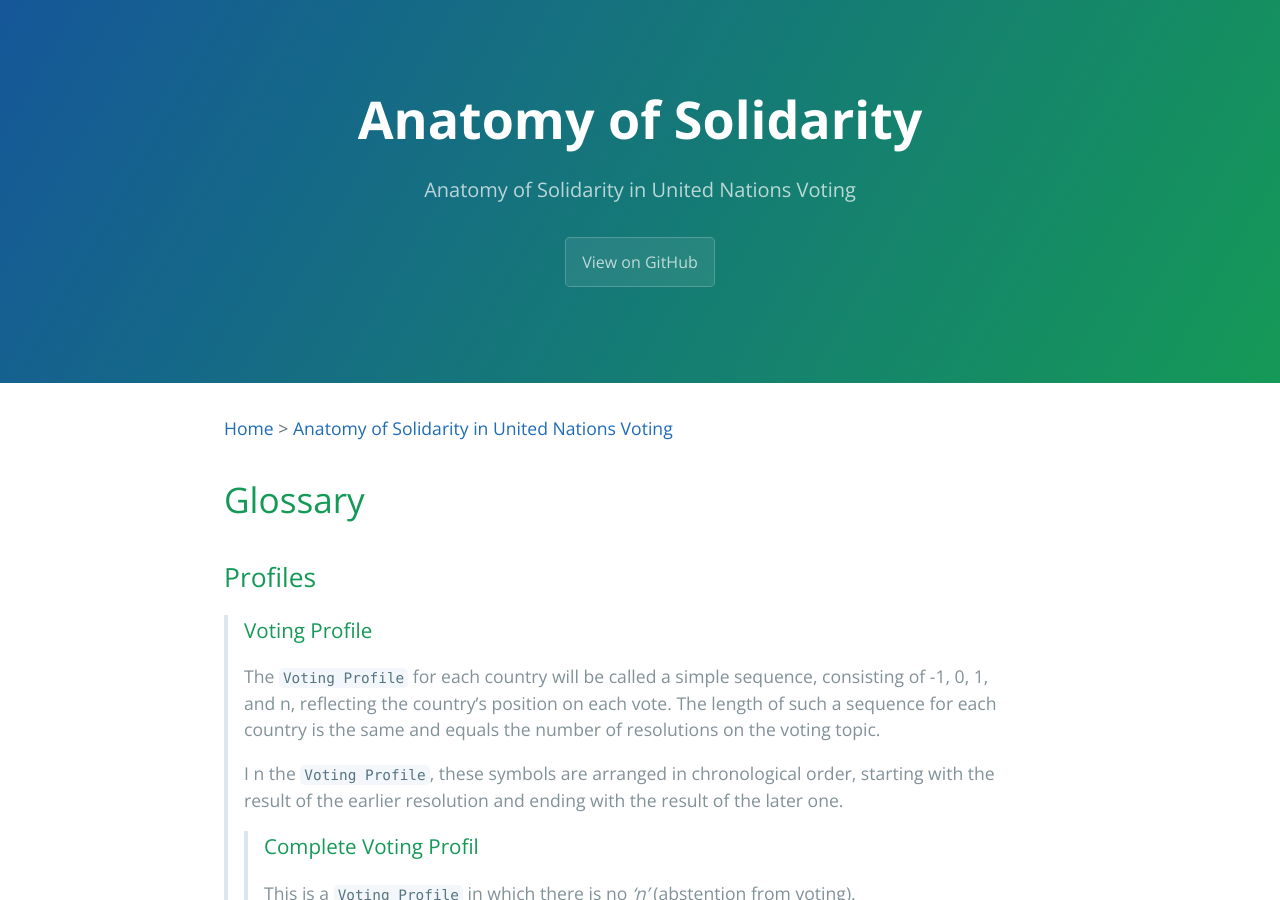
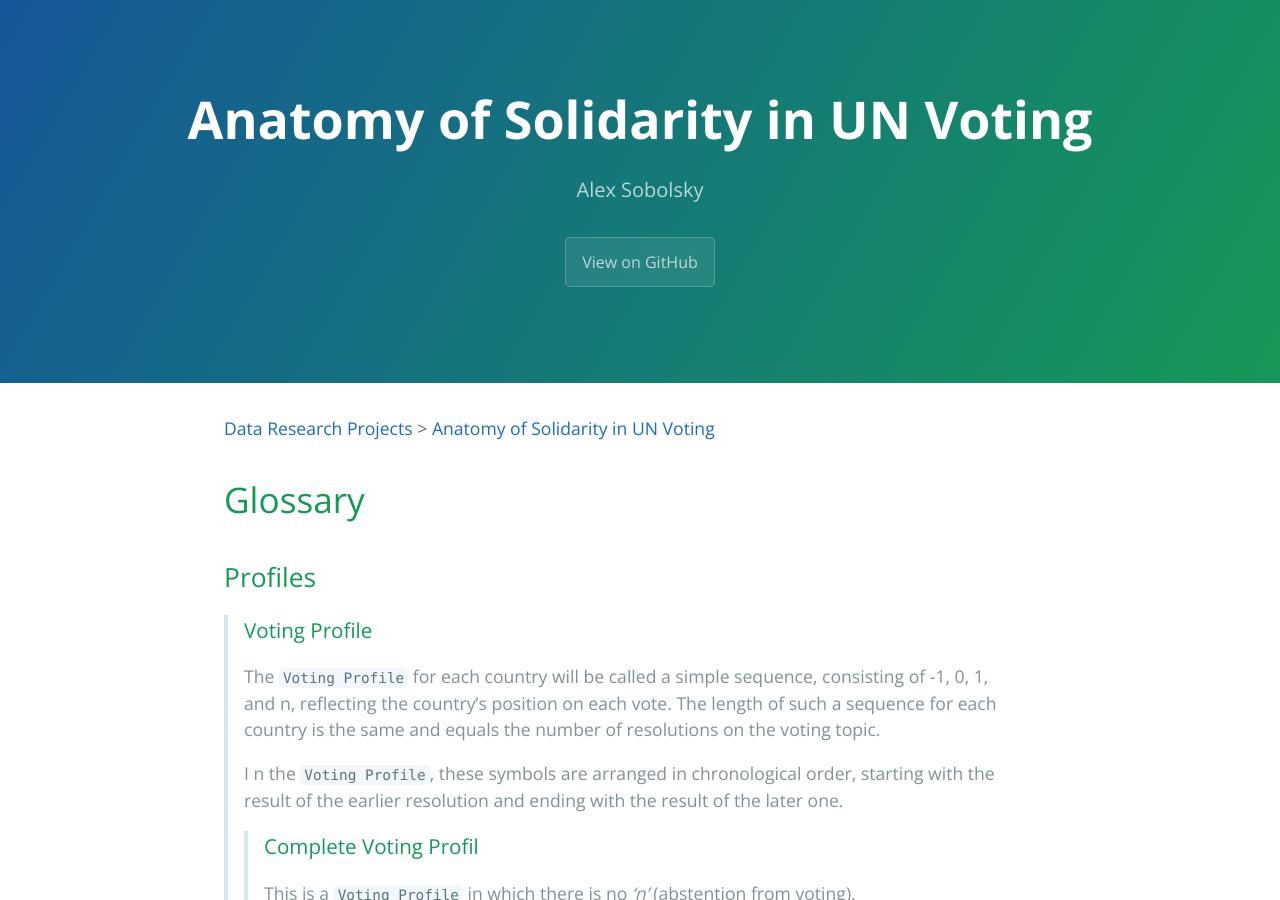
Before and after one commit to sobolsky/un, a Jekyll site: the page built from glossary.md, in a window 1280 px wide and 900 px high. Built offline with Jekyll 4.4.1, drawn with Linux system fonts in a browser that asks for light colours.

Commit message:
Update glossary.md

```diff
--- a/glossary.md
+++ b/glossary.md
@@ -1,12 +1,12 @@
 ---
 layout: default
-title: Anatomy of Solidarity
-description: Anatomy of Solidarity in United Nations Voting
+title: Anatomy of Solidarity in UN Voting
+description: Alex Sobolsky
 show_downloads: false
 google_analytics:
 theme: jekyll-theme-cayman
 ---
-[Home](https://sobolsky.github.io) > [Anatomy of Solidarity in United Nations Voting](./)
+[Data Research Projects](https://sobolsky.github.io) > [Anatomy of Solidarity in UN Voting](./)
 # Glossary
 
 ## Profiles
```
